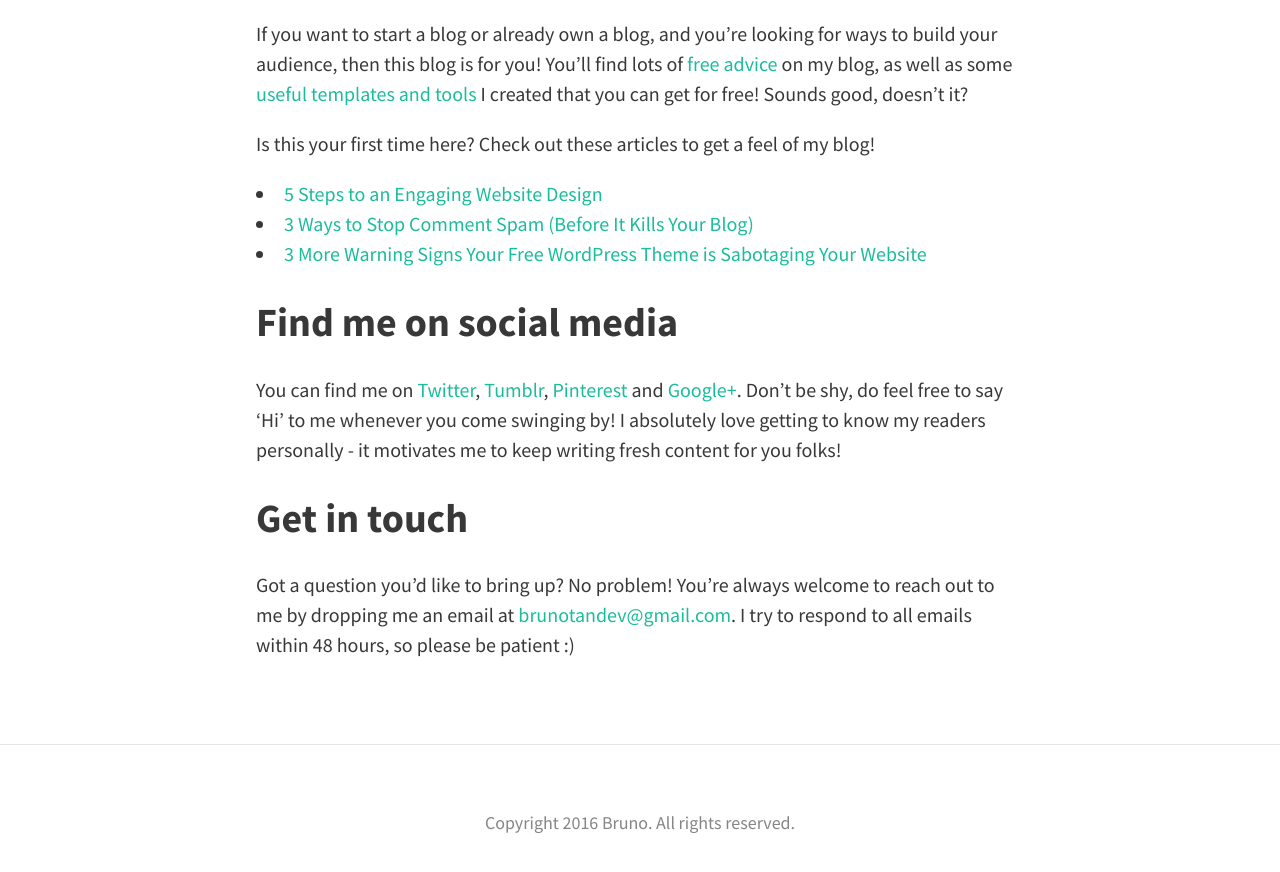
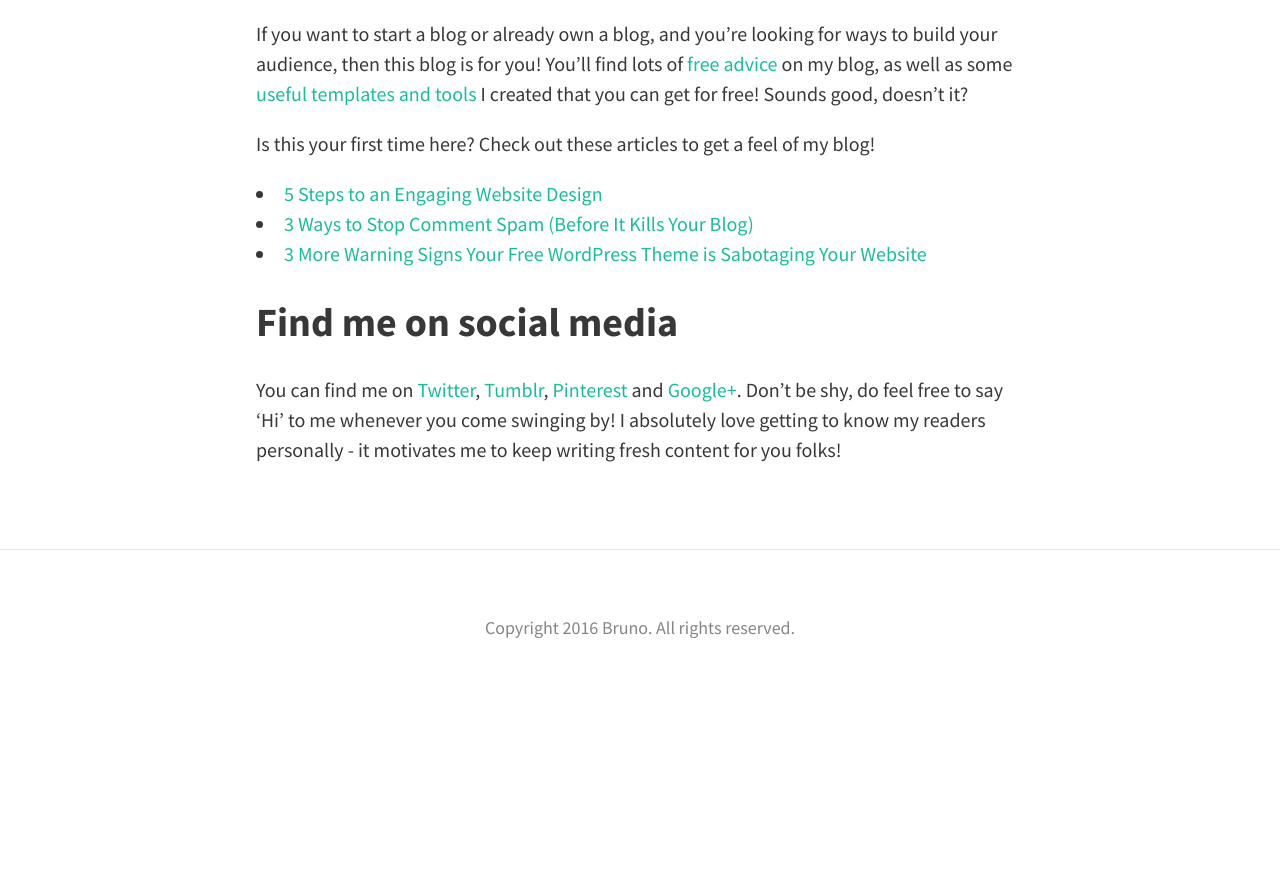
Before and after one commit to typeblogger/typeblogger.github.io, a Jekyll site: the page built from about.md, in a window 1280 px wide and 900 px high, scrolled down 698 px. Shown: the top 872 px of the window. Built offline with Jekyll 4.4.1, drawn with Linux system fonts in a browser that asks for light colours; nearby versions of some CDN libraries; comment, search, counter and statistics services are not loaded; after the commit the page ends 1403 px from its top, so only the background shows below that.

Commit message:
Updated about.md

```diff
--- a/about.md
+++ b/about.md
@@ -22,7 +23,3 @@ Is this your first time here? Check out these articles to get a feel of my blog!
 ## Find me on social media
 
 You can find me on [Twitter](http://twitter.com/brunotandev), [Tumblr](http://brunotandev.tumblr.com), [Pinterest](http://pinterest.com) and [Google+](https://plus.google.com/105286767710255268585). Don't be shy, do feel free to say 'Hi' to me whenever you come swinging by! I absolutely love getting to know my readers personally - it motivates me to keep writing fresh content for you folks!
-
-## Get in touch
-
-Got a question you'd like to bring up? No problem! You're always welcome to reach out to me by dropping me an email at [brunotandev@gmail.com](mailto:brunotandev@gmail.com). I try to respond to all emails within 48 hours, so please be patient :)
```
Also changed, not shown: other parts of about.md (+2 -1 lines).
